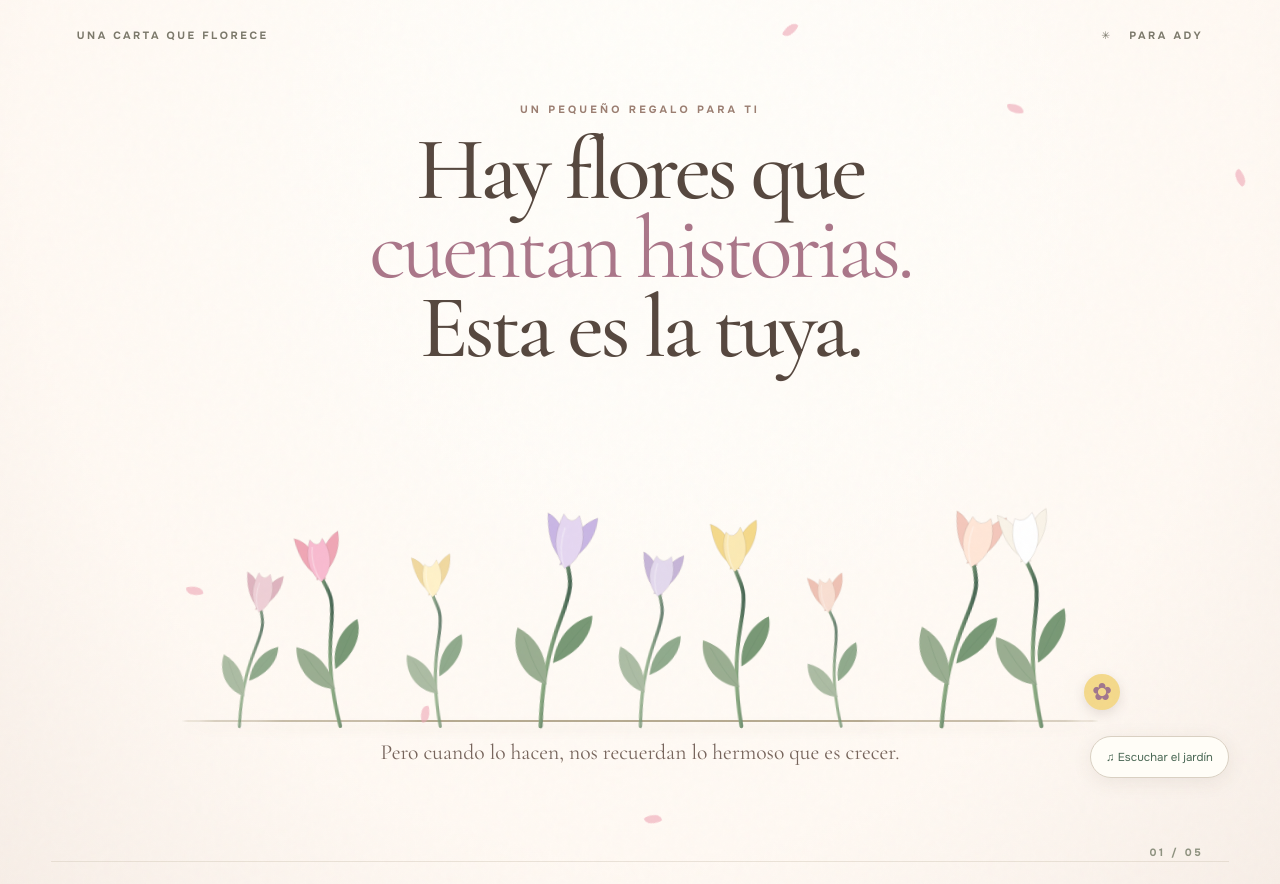
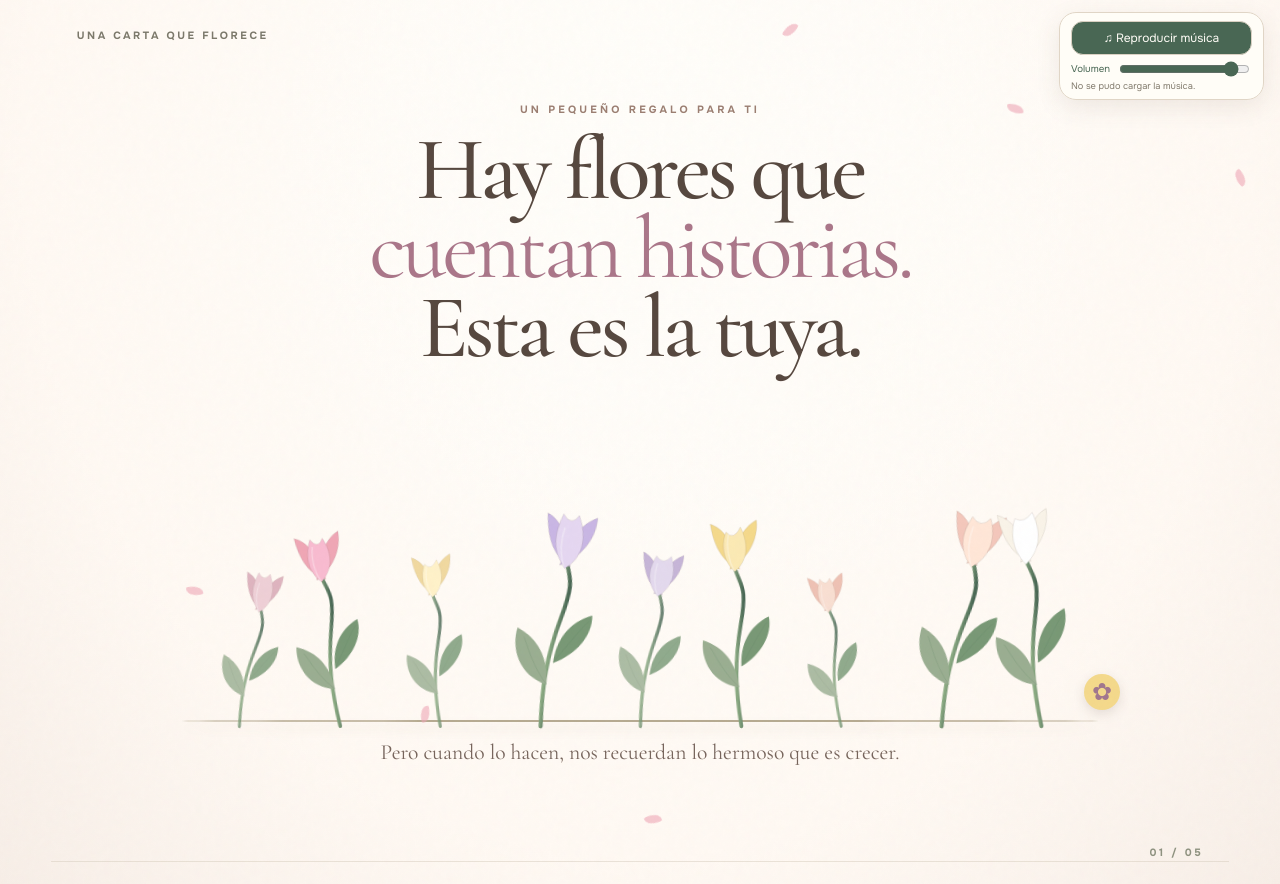
Before and after one commit to Marcor360/Carta-Ady, a React (Vite) app: page / in a window 1280 px wide. Built offline with nearby package versions, Linux system fonts and the light colour scheme.

Commit message:
Improve bee flight, bouquet wrap and music controls

```diff
--- a/src/App.jsx
+++ b/src/App.jsx
@@ -7,11 +7,22 @@ import Envelope from './components/Envelope.jsx'
 import AdyIllustration from './components/AdyIllustration.jsx'
 import LetterBee from './components/LetterBee.jsx'
 import { config } from './data/config.js'
-import { setAudioEnabled, soundEffect } from './audio.js'
+import { setEffectsEnabled, soundEffect } from './audio.js'
 
 const fade = {initial:{opacity:0,y:18},animate:{opacity:1,y:0},exit:{opacity:0,y:-12},transition:{duration:.65}}
 function RichText({text}) {return text.split(/(\*\*[^*]+\*\*)/g).map((part,i)=>{if(!part.startsWith('**'))return part.replace('[Tu nombre]',config.sender);const value=part.slice(2,-2).replace('[Tu nombre]',config.sender),verse=config.verses[value];return verse?<a className="verse-link" key={i} href={verse.url} target="_blank" rel="noopener noreferrer" aria-label={`Leer ${value} en jw.org (se abre en otra pestaña)`}>{value} <span aria-hidden="true">↗</span></a>:<strong key={i}>{value}</strong>})}
-function SoundToggle(){const [on,setOn]=useState(false);useEffect(()=>()=>setAudioEnabled(false),[]); if(!config.audio.enabled)return null;return <button className="sound-toggle" onClick={()=>{setAudioEnabled(!on);setOn(!on)}} aria-pressed={on} aria-label={on?'Silenciar música y efectos':'Activar música y efectos'}>{on?'♫ Sonido activado':'♫ Escuchar el jardín'}</button>}
+function SoundToggle(){
+ const audio=useRef(null),[on,setOn]=useState(false),[volume,setVolume]=useState(.9),[error,setError]=useState('')
+ useEffect(()=>()=>{audio.current?.pause();setEffectsEnabled(false)},[])
+ if(!config.audio.enabled)return null
+ async function toggle(){
+  if(on){audio.current.pause();setEffectsEnabled(false);setOn(false);return}
+  setError('');audio.current.volume=volume;setEffectsEnabled(true)
+  try{await audio.current.play();setOn(true)}
+  catch{setEffectsEnabled(false);setOn(false);setError('No se pudo reproducir la música en este navegador.')}
+ }
+ return <div className="sound-player"><audio ref={audio} src={config.audio.src} loop preload="metadata" onError={()=>setError('No se pudo cargar la música.')}/><button className="sound-toggle" onClick={toggle} aria-pressed={on}>{on?'❚❚ Pausar música':'♫ Reproducir música'}</button><label className="sound-volume">Volumen <input type="range" min="0" max="1" step="0.05" value={volume} onChange={e=>{const next=Number(e.target.value);setVolume(next);if(audio.current)audio.current.volume=next}} aria-label="Volumen de la música"/></label><span className="sound-status" role="status">{error|| (on?'Música sonando':'Toca para escuchar')}</span></div>
+}
 export default function App(){
  const [scene,setScene]=useState('intro'),[introStep,setIntroStep]=useState(0),[messageStep,setMessageStep]=useState(0),[page,setPage]=useState(0),[secret,setSecret]=useState(false),[opening,setOpening]=useState(false),[turning,setTurning]=useState(false)
  const reduce=useReducedMotion();const contentRef=useRef(null)
--- a/src/audio.js
+++ b/src/audio.js
@@ -1,6 +1,5 @@
 // Música instrumental original en public/audio. Solo comienza con un gesto del usuario.
-import { config } from './data/config.js'
-let music, context, enabled = false
+let context, enabled = false
 function ctx() { context ||= new (window.AudioContext || window.webkitAudioContext)(); return context }
 function tone(freq, at, duration, volume, type = 'sine') {
   const audio = ctx(), osc = audio.createOscillator(), gain = audio.createGain()
@@ -19,12 +18,10 @@ function rustle(at, length, volume) {
   filter.Q.value = .55; gain.gain.value = volume
   source.connect(filter).connect(gain).connect(audio.destination); source.start(at)
 }
-export function setAudioEnabled(value) {
+export function setEffectsEnabled(value) {
   enabled = value
-  music ||= new Audio(config.audio.src)
-  music.loop = true; music.volume = .48
-  if (value) { ctx().resume(); music.play().catch(() => { enabled = false }) }
-  else { music.pause(); context?.suspend() }
+  if (value) ctx().resume()
+  else context?.suspend()
 }
 export function soundEffect(kind) {
   if (!enabled) return
--- a/src/components/LetterBee.jsx
+++ b/src/components/LetterBee.jsx
@@ -1,13 +1,17 @@
 import React from 'react'
 
 export default function LetterBee() {
-  return <div className="bee-flight" aria-hidden="true"><svg className="bee" viewBox="0 0 62 46" xmlns="http://www.w3.org/2000/svg">
-    <ellipse className="bee-wing bee-wing-left" cx="25" cy="13" rx="11" ry="7" fill="#fff" stroke="#b9b6a6" strokeWidth="1.5"/>
-    <ellipse className="bee-wing bee-wing-right" cx="39" cy="13" rx="11" ry="7" fill="#fff" stroke="#b9b6a6" strokeWidth="1.5"/>
-    <ellipse cx="31" cy="27" rx="20" ry="12" fill="#f4d98b" stroke="#9b805a" strokeWidth="1.5"/>
-    <path d="M22 16q5 11 0 21M34 15q6 12 1 23" fill="none" stroke="#79624c" strokeWidth="5"/>
-    <circle cx="48" cy="25" r="2" fill="#56473e"/>
-    <path d="M12 27l-7 3 7 3" fill="#9b805a"/>
-    <path d="M49 29q4 4 7 0" fill="none" stroke="#56473e" strokeWidth="1.3" strokeLinecap="round"/>
-  </svg></div>
+ return <div className="bee-flight" aria-hidden="true"><svg className="bee" viewBox="0 0 84 62" xmlns="http://www.w3.org/2000/svg">
+  <defs><linearGradient id="beeGold" x1="0" y1="0" x2="1" y2="1"><stop stopColor="#ffe8a2"/><stop offset="1" stopColor="#e9b854"/></linearGradient></defs>
+  <path d="M62 27q9-8 13-5M60 20q3-11 10-11" fill="none" stroke="#55473b" strokeWidth="2.2" strokeLinecap="round"/>
+  <circle cx="75" cy="22" r="2.4" fill="#55473b"/><circle cx="70" cy="9" r="2.4" fill="#55473b"/>
+  <ellipse className="bee-wing bee-wing-left" cx="34" cy="15" rx="17" ry="10" transform="rotate(-22 34 15)" fill="#e9f4f0" fillOpacity=".85" stroke="#97b6aa" strokeWidth="1.5"/>
+  <ellipse className="bee-wing bee-wing-right" cx="48" cy="14" rx="17" ry="10" transform="rotate(22 48 14)" fill="#e9f4f0" fillOpacity=".75" stroke="#97b6aa" strokeWidth="1.5"/>
+  <path d="M9 35l-8 4 8 3" fill="#806b53"/>
+  <ellipse cx="38" cy="37" rx="30" ry="19" fill="url(#beeGold)" stroke="#806b53" strokeWidth="2"/>
+  <path d="M26 20q8 17 0 33M40 18q9 19 1 37" fill="none" stroke="#655340" strokeWidth="7"/>
+  <path d="M53 24q10 4 13 11-2 11-13 16" fill="#f5cf7b"/>
+  <circle cx="59" cy="35" r="2.5" fill="#463d36"/><circle cx="65" cy="42" r="3.5" fill="#e89c91" opacity=".68"/>
+  <path d="M59 43q4 4 8 0M31 54l-4 6M46 54l3 6" fill="none" stroke="#655340" strokeWidth="1.8" strokeLinecap="round"/>
+ </svg></div>
 }
--- a/src/data/config.js
+++ b/src/data/config.js
@@ -51,6 +51,12 @@ export const config = {
       'No tienes que correr para llegar a ninguna parte. Seguir con fe y con alegría, aun despacito, también es avanzar.'
     ],
     [
+      'Hay algo más que quería decirte, Pequeña Ady: me gusta que te tomes en serio las cosas que son importantes para ti. Esa dedicación habla de tus ganas de aprender y de dar lo mejor de ti.',
+      'Al mismo tiempo, espero que te concedas momentos para respirar y disfrutar lo que ya has alcanzado. Terminaste tu primera escuela; puedes mirar este logro con una sonrisa y guardarlo entre tus recuerdos bonitos.',
+      'Tu sensibilidad y tu fuerza pueden ir juntas. Puedes emocionarte, tener un día difícil, pedir perdón o perdonar, y seguir siendo tú: alguien que se esfuerza por hacer lo correcto.',
+      'Ojalá este jardín te lo recuerde cuando vuelvas a verlo: cada flor abre a su tiempo, y cada paso que das con amor tiene su propio valor.'
+    ],
+    [
       'Y bueno... aunque no puedo regalarte un jardín entero de tulipanes, por lo menos puedo regalarte uno que nunca se marchite. 🌷',
       'Me da mucho gusto verte alcanzar esta meta. Se nota tu esfuerzo, tu corazón y las ganas que pones en lo que haces.',
       'Que nunca te falte la fe para comenzar, la alegría para continuar y una amistad que te recuerde lo mucho que vales.',
--- a/src/styles/enhancements.css
+++ b/src/styles/enhancements.css
@@ -55,3 +55,30 @@
 @keyframes gift-rise{from{opacity:0;transform:translateY(65px) scale(.86)}to{opacity:1;transform:translateY(0) scale(1)}}
 @media(max-width:700px){.bee-flight{left:16px;right:16px;top:42px}.bee{width:34px}.final-flash{height:370px}}
 @media(prefers-reduced-motion:reduce){.bee{animation:none;left:calc(100% - 42px)}.bee-wing,.final-halo,.final-flash,.blossom-glow,.sparkle,.adi-placeholder-svg{animation:none}.final-flash{opacity:.16}.sparkle{opacity:.45;transform:scale(.7)}.blossom-glow{opacity:.15}}
+/* Reproductor con estado visible y volumen que funciona en móvil. */
+.sound-player{position:fixed;right:16px;top:12px;z-index:30;width:205px;padding:8px 11px 7px;border:1px solid #e0d5c6;border-radius:17px;background:#fffdf7f2;box-shadow:0 7px 25px #56473e1a;backdrop-filter:blur(8px)}
+.sound-player .sound-toggle{position:static;display:block;width:100%;min-height:34px;border-radius:12px;padding:6px;background:#496754;color:#fffdf7;box-shadow:none;font-size:.75rem}
+.sound-player .sound-toggle[aria-pressed="true"]{background:#a1768e;border-color:#a1768e}
+.sound-volume{display:flex;align-items:center;gap:7px;margin-top:5px;font-size:.61rem;color:#496754}
+.sound-volume input{width:100%;height:14px;accent-color:#496754;cursor:pointer}
+.sound-status{display:block;margin-top:2px;color:#827b6d;font-size:.58rem;min-height:11px}
+/* El vuelo rodea la página: avance, descenso, regreso y ascenso. */
+.bee-flight{inset:30px 18px 35px;height:auto;right:18px;overflow:visible}
+.bee{width:54px;height:40px;filter:drop-shadow(0 4px 3px #56473e25);animation:bee-route 32s linear infinite;transform-style:preserve-3d}
+.bee-wing{transform-box:fill-box;transform-origin:center;animation:bee-flutter .19s ease-in-out infinite alternate}
+.bee-wing-right{animation-delay:.095s}
+@keyframes bee-flutter{to{transform:scaleY(.48) rotate(-5deg)}}
+@keyframes bee-route{
+  0%{left:0;top:3%;transform:rotateY(0) rotateZ(-8deg)}
+  18%{left:calc(100% - 54px);top:8%;transform:rotateY(0) rotateZ(6deg)}
+  23%{left:calc(100% - 54px);top:14%;transform:rotateY(32deg) rotateZ(55deg)}
+  43%{left:calc(100% - 54px);top:calc(100% - 46px);transform:rotateY(85deg) rotateZ(80deg)}
+  49%{left:calc(100% - 54px);top:calc(100% - 46px);transform:rotateY(180deg) rotateZ(0)}
+  68%{left:0;top:calc(100% - 46px);transform:rotateY(180deg) rotateZ(4deg)}
+  74%{left:0;top:calc(100% - 46px);transform:rotateY(220deg) rotateZ(-65deg)}
+  94%{left:0;top:3%;transform:rotateY(300deg) rotateZ(-80deg)}
+  100%{left:0;top:3%;transform:rotateY(360deg) rotateZ(-8deg)}
+}
+@media(max-width:700px){.sound-player{right:8px;top:8px;width:172px;padding:6px 8px}.sound-player .sound-toggle{font-size:.66rem}.bee-flight{inset:34px 9px 30px}.bee{width:45px;height:34px}}
+@media(prefers-reduced-motion:reduce){.bee{animation:none;left:calc(100% - 54px);top:7%}.bee-wing{animation:none}}
+@media(max-width:700px){.letter-scene{padding-top:105px}.letter-paper h2{font-size:clamp(2.4rem,10vw,3.5rem)}.topline span:last-child{display:none}}
```
Also changed, not shown: src/components/AdyIllustration.jsx (+6 -3 lines), 1 other file (tests, documents, lock files or other folders).
